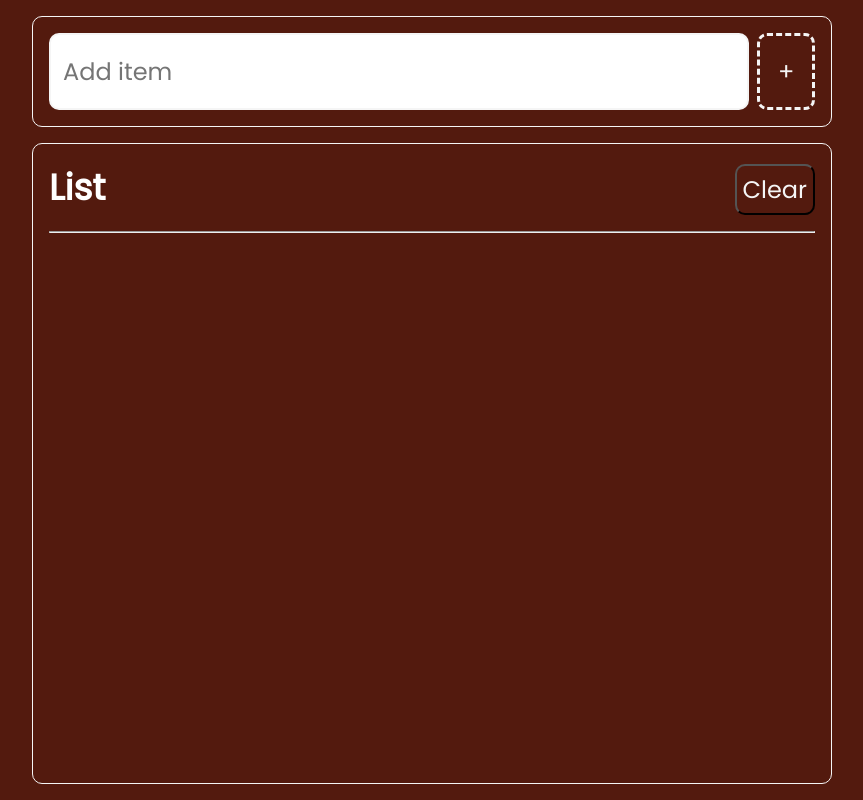
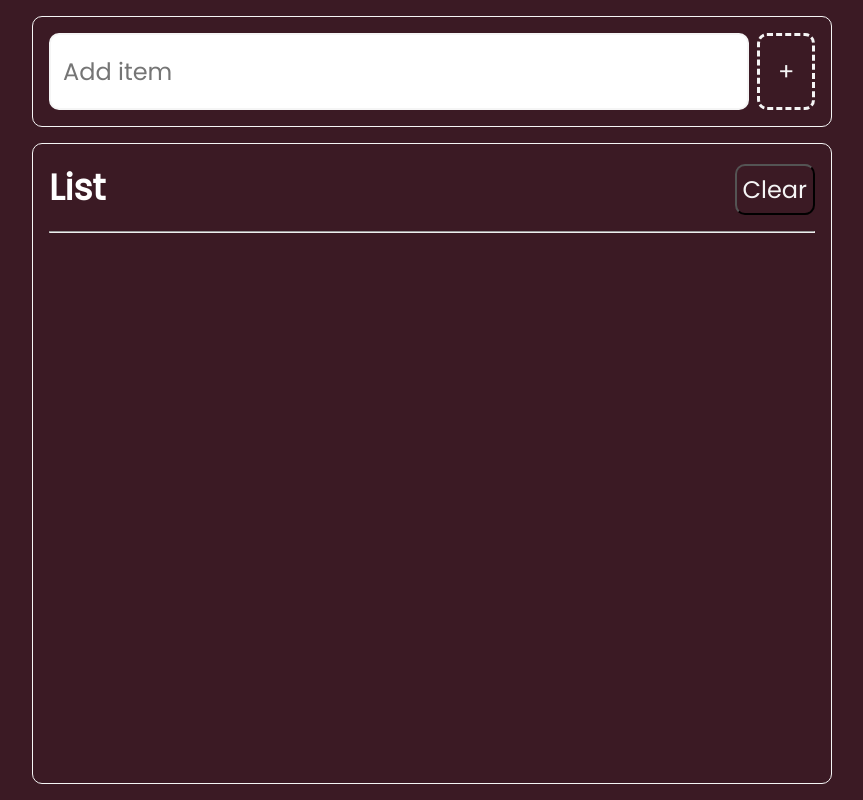
Before and after one commit to sudeepgtm777/To-Do-List, a website built with Vite: page index.html in a window 1280 px wide. Shown: the whole page, without its empty margins (208-1071 px from the left). Built offline with nearby package versions, Linux system fonts and the light colour scheme.

Commit message:
Debugging the style in body

```diff
--- a/src/css/style.css
+++ b/src/css/style.css
@@ -22,7 +22,7 @@ html {
 
 body {
   min-height: 100vh;
-  background-color: #531a0e;
+  background-color: #3b1a24;
   color: #fff;
   padding: 1rem;
   display: flex;
```
